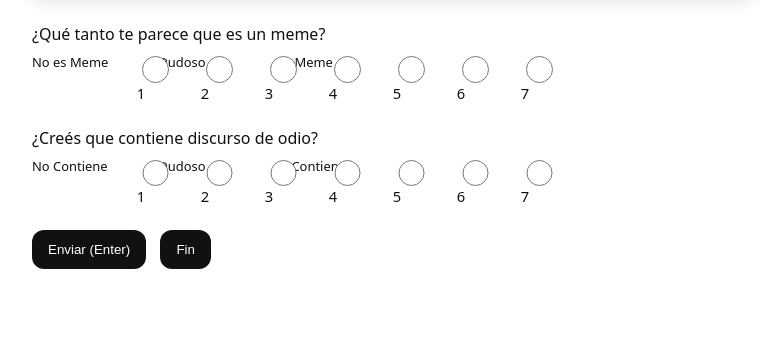
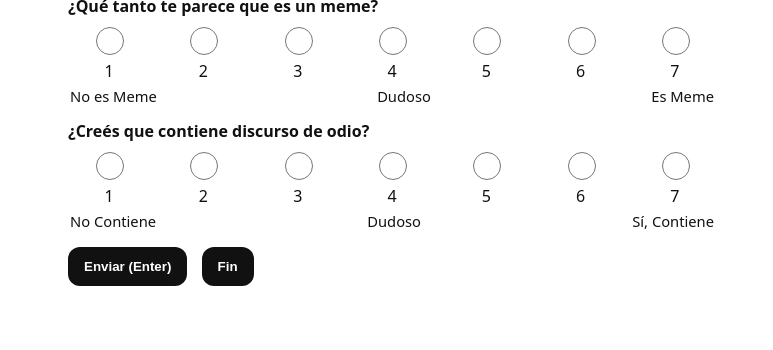
Before and after one commit to walterbaez/labeler, a FastAPI app: template templates/task.html in a window 1280 px wide. Shown: the part 450-800 px from the top of the page, without its empty margins (248-1021 px from the left). Run offline with FastAPI, Linux system fonts and the light colour scheme; the template is opened without the code that fills it, so the values that code supplies are empty; some libraries are stand-ins or nearby versions.

Commit message:
cambios en visuales

```diff
--- a/static/style.css
+++ b/static/style.css
@@ -1,71 +1,78 @@
-/* Layout base */
-:root { --gap: 16px; }
-body { margin:0; font-family: system-ui,-apple-system,Segoe UI,Roboto,Arial,sans-serif; }
+
+/* Contenedor y tipografía */
+:root { --gap:16px; }
+* { box-sizing: border-box; }
+html, body { margin:0; }
+body { font-family: system-ui,-apple-system,Segoe UI,Roboto,Arial,sans-serif; line-height:1.25; background:#fff; color:#111; }
 .container { max-width: 680px; margin: 0 auto; padding: 16px; }
+h1,h2 { margin: 0 0 16px; }
+p.instructions, ol.instructions { font-size: 1.25em; line-height: 1.6; }
 
-/* Imagen: que nunca desborde y se vea completa */
-.image-box { margin-bottom: var(--gap); }
-.image-box img{
+/* Imagen responsive, que no desborde */
+.image-box { margin: 10px 0 18px; }
+.image-box img {
 	display:block;
 	width:100%;
 	max-height: 45vh;
 	object-fit: contain;
-	border-radius: 10px;
-	background:#f5f5f5;
+	border-radius: 12px;
+	background:#f4f4f4;
 }
 
-/* Preguntas */
+/* Bloques de pregunta */
 .question { margin: 18px 0; }
-.question label { display:block; margin-bottom: 8px; }
+.question > label { display:block; margin-bottom:8px; font-weight:600; }
 
-/* Escala 1–7 en grilla, centrada */
-.scale-grid{
-	display:grid;
+/* Grilla 1–7 */
+.scale {
+	display: grid;
 	grid-template-columns: repeat(7, minmax(0, 1fr));
-	gap: 14px;
-	align-items:center;
-	justify-items:center;
+	gap: 12px;
+	align-items: center;
+	justify-items: center;
 }
 
-/* Cada opción (radio + número) vertical y clickeable */
-.scale-option{
-	display:flex;
-	flex-direction:column;
-	align-items:center;
-	gap:6px;
-	min-width: 40px;
+/* Cada opción: radio grande y número debajo (clickeable) */
+.scale-option {
+	display: flex;
+	flex-direction: column;
+	align-items: center;
+	gap: 6px;
+	min-width: 36px;
 }
-.scale-option input[type="radio"]{
+.scale-option input[type="radio"] {
 	width: 28px; height: 28px;
+	accent-color: #111;
+	font-size: 16px;
 }
 
-/* Etiquetas de extremos (No es / Dudoso / Es) en una fila */
-.scale-anchors{
-	display:grid;
-	grid-template-columns: repeat(7, minmax(0, 1fr));
-	gap:14px;
+/* Leyenda con extremos y centro */
+.scale-legend {
+	display:flex;
+	justify-content: space-between;
+	align-items:center;
 	font-size: 0.92em;
-	margin-bottom: 6px;
+	margin: 6px 2px 0;
 }
-.scale-anchors span{ text-align:center; white-space:nowrap; }
+.scale-legend span.center { text-align:center; flex:0 0 auto; }
+.scale-legend span { white-space: nowrap; }
 
 /* Botones */
-.btn{ padding:10px 14px; border:none; border-radius:10px; background:#111; color:#fff; }
-.btn + .btn{ margin-left:10px; }
+.btn{
+	padding: 10px 14px;
+	border: none; border-radius: 12px;
+	background:#111; color:#fff; font-weight:600;
+}
+.btn + .btn { margin-left: 10px; }
 
-/* Ajustes para pantallas chicas */
+/* Ajustes móviles */
 @media (max-width: 480px){
 	.container{ padding: 12px; }
 	.image-box img{ max-height: 38vh; }
-	.scale-grid{ gap:10px; }
-	.scale-option{ min-width:36px; gap:4px; }
-	.scale-option input[type="radio"]{ width:24px; height:24px; }
-	.scale-anchors{ font-size: 0.85em; gap:10px; }
+	.scale{ gap:10px; }
+	.scale-option input[type="radio"]{ width:26px; height:26px; }
+	.scale-legend{ font-size:0.85em; }
 }
-body { font-family: system-ui, -apple-system, Segoe UI, Roboto, Arial, sans-serif; background:#fff; color:#111; margin:0; }
-.container { max-width: 720px; margin: 40px auto; padding: 0 16px; }
-h1,h2 { margin: 0 0 16px; }
-p.instructions, ol.instructions { font-size: 1.25em; line-height: 1.6; }
 p,ol { line-height: 1.5; }
 .btn { display:inline-block; padding:12px 16px; border-radius:12px; text-decoration:none; background:#111; color:#fff; }
 .image-box { display:flex; align-items:center; justify-content:center; margin: 16px 0 24px; }
--- a/templates/task.html
+++ b/templates/task.html
@@ -43,45 +43,35 @@
 
       <div class="question">
         <label>¿Qué tanto te parece que es un meme?</label>
-        <div class="scale-anchors">
-          <div style="display:flex;gap:24px;margin-bottom:2px;">
-            <span style="font-size:0.88em;width:4.2em;text-align:center;white-space:nowrap;">No es Meme</span>
-            <span style="font-size:0.88em;width:4.2em;text-align:center;"></span>
-            <span style="font-size:0.88em;width:4.2em;text-align:center;"></span>
-            <span style="font-size:0.88em;width:4.2em;text-align:center;">Dudoso</span>
-            <span style="font-size:0.88em;width:4.2em;text-align:center;"></span>
-            <span style="font-size:0.88em;width:4.2em;text-align:center;"></span>
-            <span style="font-size:0.88em;width:4.2em;text-align:center;white-space:nowrap;">Es Meme</span>
-          </div>
-          <div style="display:flex;gap:24px;">
+        <div class="scale">
           {% for i in range(1,8) %}
           <label class="scale-option">
-              <input type="radio" name="is_meme" id="is_meme_{{i}}" value="{{i}}" required style="width:2em;height:2em;vertical-align:middle;"/> {{i}}
+            <input type="radio" name="is_meme" id="is_meme_{{i}}" value="{{i}}" required>
+            <span>{{ i }}</span>
           </label>
           {% endfor %}
         </div>
+        <div class="scale-legend">
+          <span>No es Meme</span>
+          <span class="center">Dudoso</span>
+          <span>Es Meme</span>
         </div>
       </div>
 
       <div class="question">
         <label>¿Creés que contiene discurso de odio?</label>
-        <div class="scale-anchors">
-          <div style="display:flex;gap:24px;margin-bottom:2px;">
-            <span style="font-size:0.88em;width:4.2em;text-align:center;white-space:nowrap;">No Contiene</span>
-            <span style="font-size:0.88em;width:4.2em;text-align:center;"></span>
-            <span style="font-size:0.88em;width:4.2em;text-align:center;"></span>
-            <span style="font-size:0.88em;width:4.2em;text-align:center;">Dudoso</span>
-            <span style="font-size:0.88em;width:4.2em;text-align:center;"></span>
-            <span style="font-size:0.88em;width:4.2em;text-align:center;"></span>
-            <span style="font-size:0.88em;width:4.2em;text-align:center;white-space:nowrap;">Sí Contiene</span>
-          </div>
-          <div style="display:flex;gap:24px;">
+        <div class="scale">
           {% for i in range(1,8) %}
           <label class="scale-option">
-              <input type="radio" name="has_hate" id="has_hate_{{i}}" value="{{i}}" required style="width:2em;height:2em;vertical-align:middle;"/> {{i}}
+            <input type="radio" name="has_hate" id="has_hate_{{i}}" value="{{i}}" required>
+            <span>{{ i }}</span>
           </label>
           {% endfor %}
         </div>
+        <div class="scale-legend">
+          <span>No Contiene</span>
+          <span class="center">Dudoso</span>
+          <span>Sí, Contiene</span>
         </div>
       </div>
 
```
Lines whose indentation alone changed are shown as unchanged.
